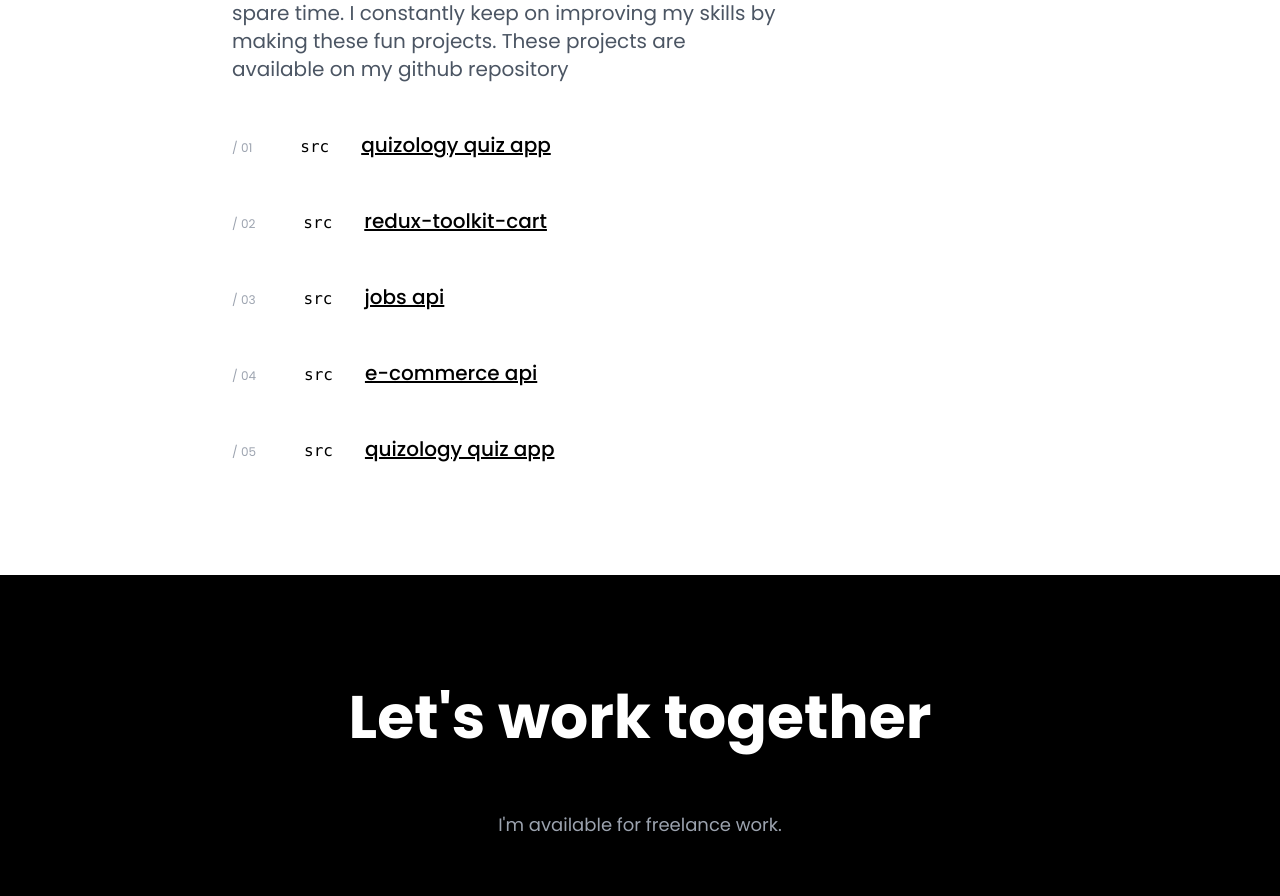
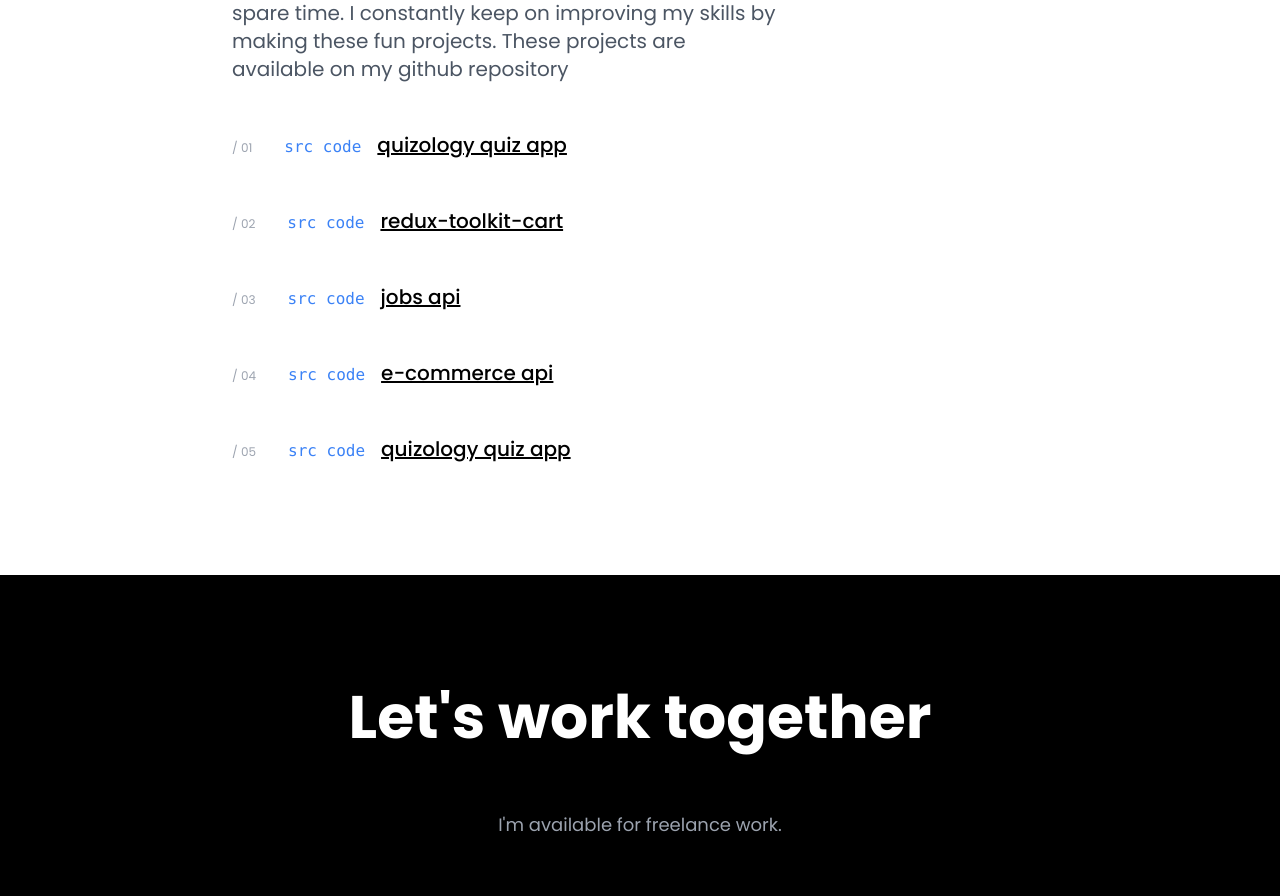
Before and after one commit to themodernmonk7/themodernmonk7-portfolio, a React (Vite) app: page /works in a window 1280 px wide. Shown: the part 3585-4481 px from the top of the page. Built offline with nearby package versions, Linux system fonts and the light colour scheme.

Commit message:
Style changes

```diff
--- a/src/components/GithubProjects.jsx
+++ b/src/components/GithubProjects.jsx
@@ -16,14 +16,19 @@ const GithubProjects = () => {
         const { id, projectName, githubLink, liveLink } = item
         return (
           <div key={id} className=" space-y-12 lg:w-2/3 ">
-            <div className="md:space-x-8 space-x-2 ">
+            <div className="md:space-x-4 space-x-2 ">
               <span className="text-gray-400 text-xs "> / 0{id}</span>
-              <a href={githubLink} className=" md:pl-4 font-mono ">
-                src
+              <a
+                href={githubLink}
+                rel="noreferrer"
+                target="_blank"
+                className=" md:pl-4 font-mono text-blue-500 "
+              >
+                src code
               </a>
               <a
                 href={liveLink}
-                className="md:text-xl font-medium underline hover:no-underline lowercase "
+                className="md:text-xl font-medium underline hover:no-underline lowercase transform hover:translate-x-6 "
               >
                 {projectName}
               </a>
--- a/src/components/TopFiveProjects.jsx
+++ b/src/components/TopFiveProjects.jsx
@@ -4,7 +4,7 @@ import { projects } from "../data"
 const TopFiveProjects = () => {
   return (
     <>
-      <section className="container mx-auto mt-40  md:px-20 xl:px-44">
+      <section className="container mx-auto mt-40  md:px-20">
         {/* xl:px-44 lg:px-20 */}
         <h4 className="md:mb-40 mb-28 px-5 text-3xl md:text-5xl font-semibold md:px-0 ">
           My Works
```
